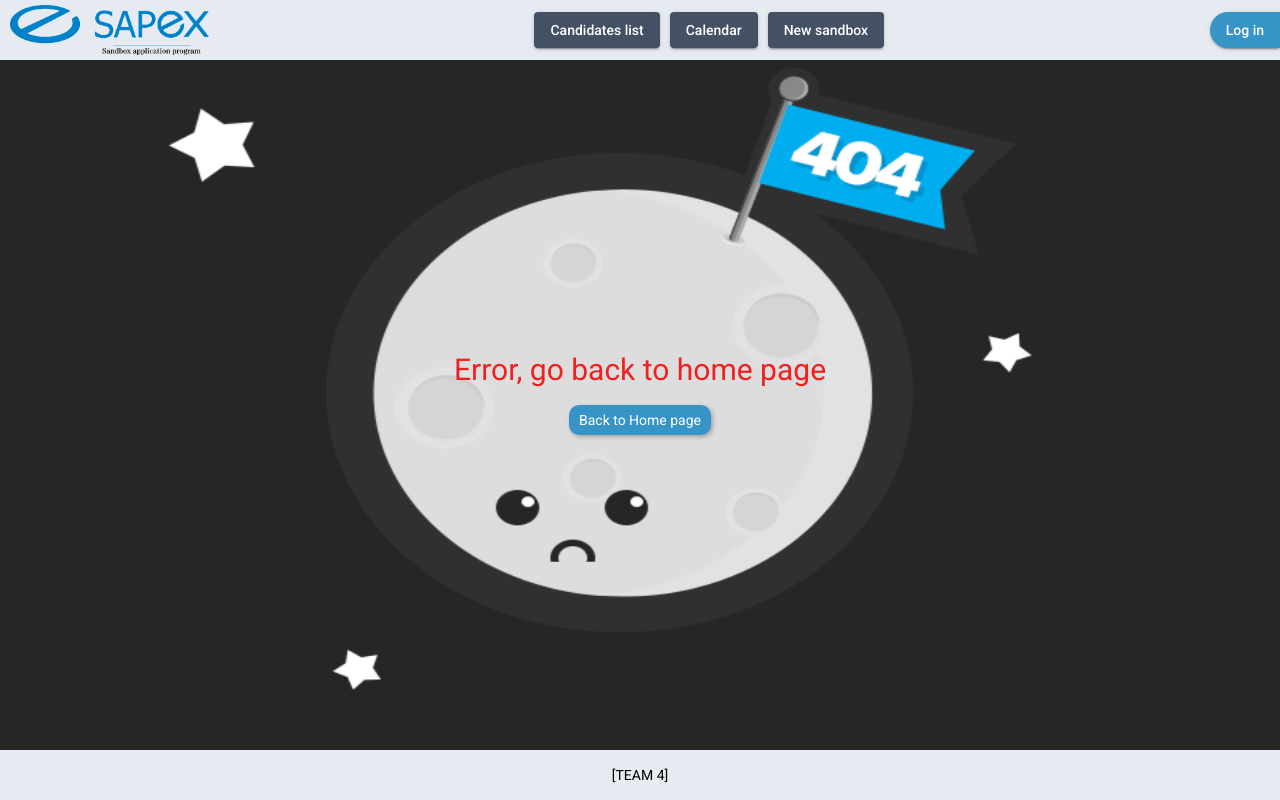
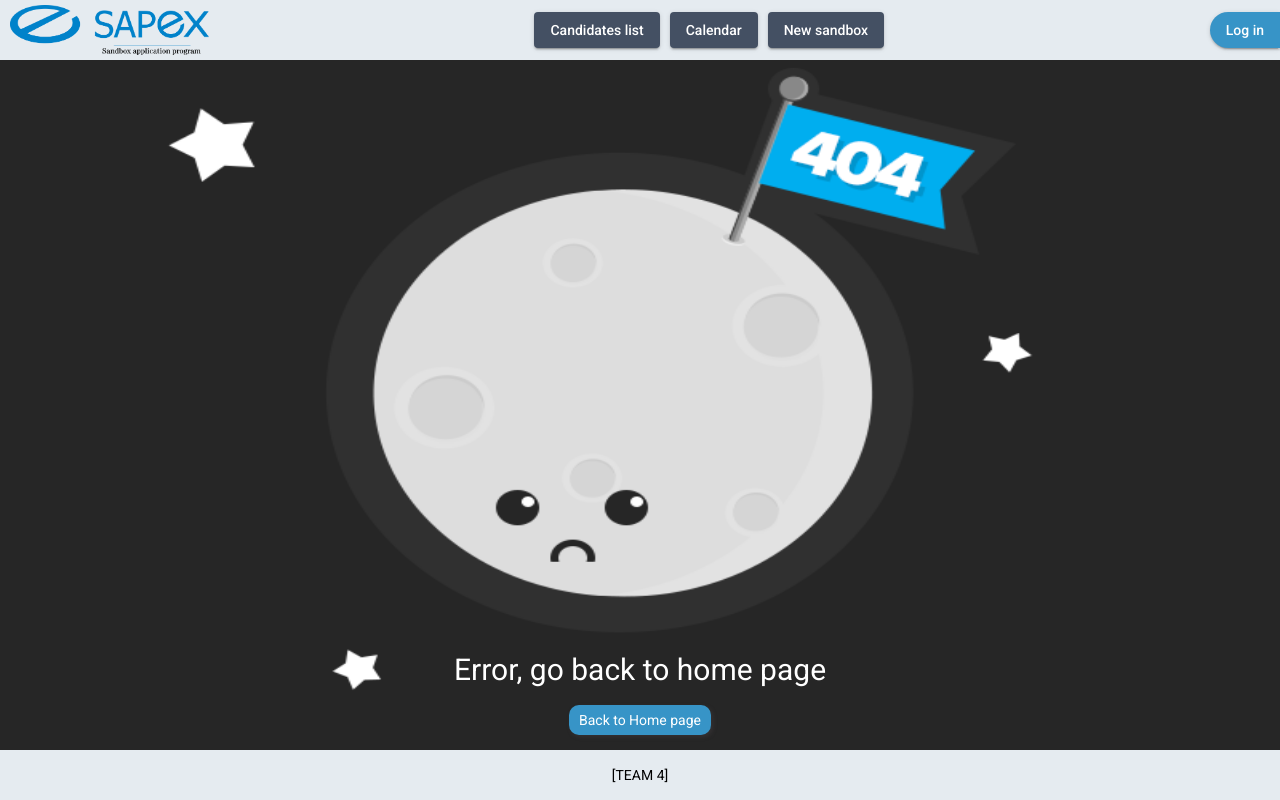
Before and after one commit to vstrabko/exadelSandboxFE, an Angular app: page /error in a window 1280 px wide. Built offline with nearby package versions, Linux system fonts and the light colour scheme; no server answers.

Commit message:
[51]-fix-style

```diff
--- a/src/app/pages/error-page/error-page.component.scss
+++ b/src/app/pages/error-page/error-page.component.scss
@@ -5,7 +5,7 @@
   height: $height-home-page;
   display: flex;
   justify-content: center;
-  align-items: center;
+  align-items: end;
 }
 
 .img-404 {
@@ -25,7 +25,7 @@
 
 .wrapper-content {
   position: absolute;
-  color: #f02020;
+  color: $noColor;
   width: 382px;
   height: 90px;
   display: flex;
--- a/src/app/pages/error-page/error-page.component.ts
+++ b/src/app/pages/error-page/error-page.component.ts
@@ -6,7 +6,6 @@ import { Component, OnInit } from '@angular/core';
   styleUrls: ['./error-page.component.scss'],
 })
 export class ErrorPageComponent implements OnInit {
-
   ngOnInit(): void {
     console.log('1');
   }
```
